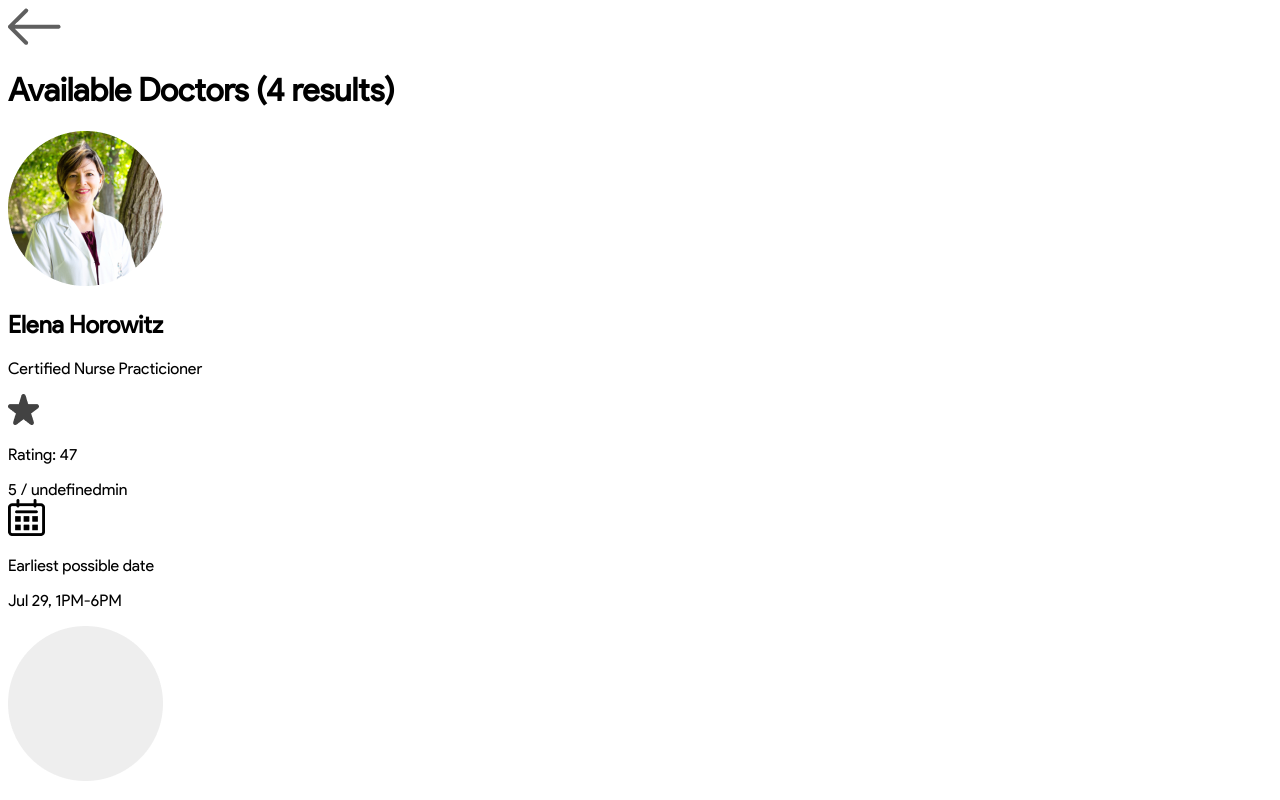
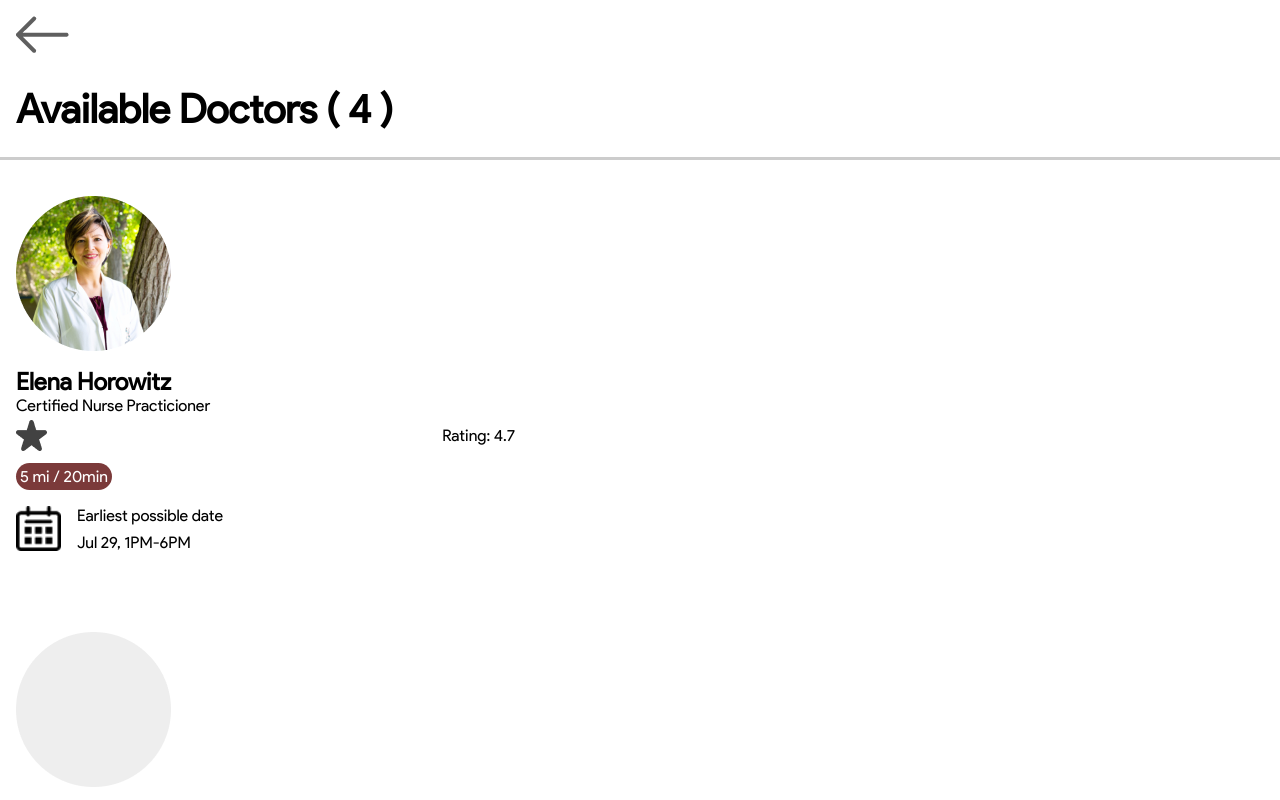
Before and after one commit to jpatel98/homehealth, a React (Create React App) app: page /providers in a window 1280 px wide. Shown: the top 800 px of the page. Built offline with nearby package versions, Linux system fonts and the light colour scheme.

Commit message:
Add styles for providers list page

```diff
--- a/src/App.scss
+++ b/src/App.scss
@@ -15,4 +15,6 @@
 
 body{
     font-family: 'Product Sans';
+    margin: 0;
+    padding: 0;
 }
--- a/src/Pages/ProviderList/ProviderList.js
+++ b/src/Pages/ProviderList/ProviderList.js
@@ -5,13 +5,16 @@ import star from '../../assets/icons/star.png';
 import calendar from '../../assets/icons/calendar.png';
 import elena from '../../assets/images/elena.png';
 import avatar from '../../assets/images/avatar.png';
+import './ProviderList.scss'
 
 const ProviderList = ({ handleProviderSelect, history }) => {
 
 	return (
 		<div className='providers'>
 			<img className="providers__back" onClick={() => {history.push('/preferences');}} src={BackArrow} alt="back button" />
-			<h1 className="providers__title">{`Available Doctors (${providers.length} results)`}</h1>
+			<div className='providers__title'>
+				<h1 className="providers__title-text">{`Available Doctors ( ${providers.length} )`}</h1>
+			</div>
 			{providers.map(provider => {
 				return(
 					<div key={uuid()} className="providers__container"
@@ -24,13 +27,14 @@ const ProviderList = ({ handleProviderSelect, history }) => {
 						<h2 className="providers__name">{provider.name}</h2>
 						<p className="providers__type">{provider.type}</p>
 						<div className="providers__rating-container">
-							<img src={star}/>
-							<p>{`Rating: ${provider.rating}`}</p>
+							<img src={star} alt='star' />
+							<p>{`Rating: ${provider.rating/10}`}</p>
+
 						</div>
-						<div className="providers__distance">{`${provider.distance} / ${provider.time}min`}</div>
+						<div className="providers__distance">{`${provider.distance} mi / 20min`}</div>
 						<div className="providers__earliest">
-							<img src={calendar}/>
-							<div>
+							<img src={calendar} className="providers__earliest-img"/>
+							<div className='provider__earliest-text'>
 								<p>Earliest possible date</p>
 								<p>{provider.nextAvailable}</p>
 							</div>
--- /dev/null
+++ b/src/Pages/ProviderList/ProviderList.scss
@@ -0,0 +1,73 @@
+.providers{
+    display: flex;
+    flex-direction: column;
+
+
+    &__back{
+        display: flex;
+        flex-direction: column;
+        align-items: flex-start;
+        justify-content: flex-start;
+        align-self: flex-start;
+        padding: 1rem;
+
+    }
+    &__title{
+        padding: 1rem;
+        border-bottom: 3px solid #ccc;
+        width: 100%;
+        &-text{
+            font-size: 2.5rem;
+            line-height: 3rem;
+            margin: 0;
+            margin-bottom: 0.5rem;
+        }
+    }
+    &__container{
+        display: flex;
+        flex-direction: column;
+        align-items: flex-start;
+        justify-content: center;
+        width: 100%;
+        padding: 2.25rem 1rem;
+    }
+    &__avatars{
+        height: 155px;
+        width: 155px;
+    }
+    &__name{
+        margin: 1rem 0 0 0;
+    }
+    &__type{
+        margin: 0;
+    }
+    &__rating{
+
+        &-container{
+            display: flex;
+            flex-direction: row;
+            align-items: center;
+            justify-content: space-between;
+            width: 40%;
+            height: 40px;
+        }
+    }
+    &__distance{
+        margin-top: 0.5rem;
+        background-color: rgb(123, 58, 58);
+        border-radius: 15px;
+        padding: 0.25rem;
+        color: white;
+    }
+    &__earliest{
+        margin-top: 1rem;
+        display: flex;
+        &-img{
+            height: 45px;
+            margin-right: 1rem;
+        }
+        p{
+            margin: 0 0 0.5rem 0;
+        }
+    }
+}
```
